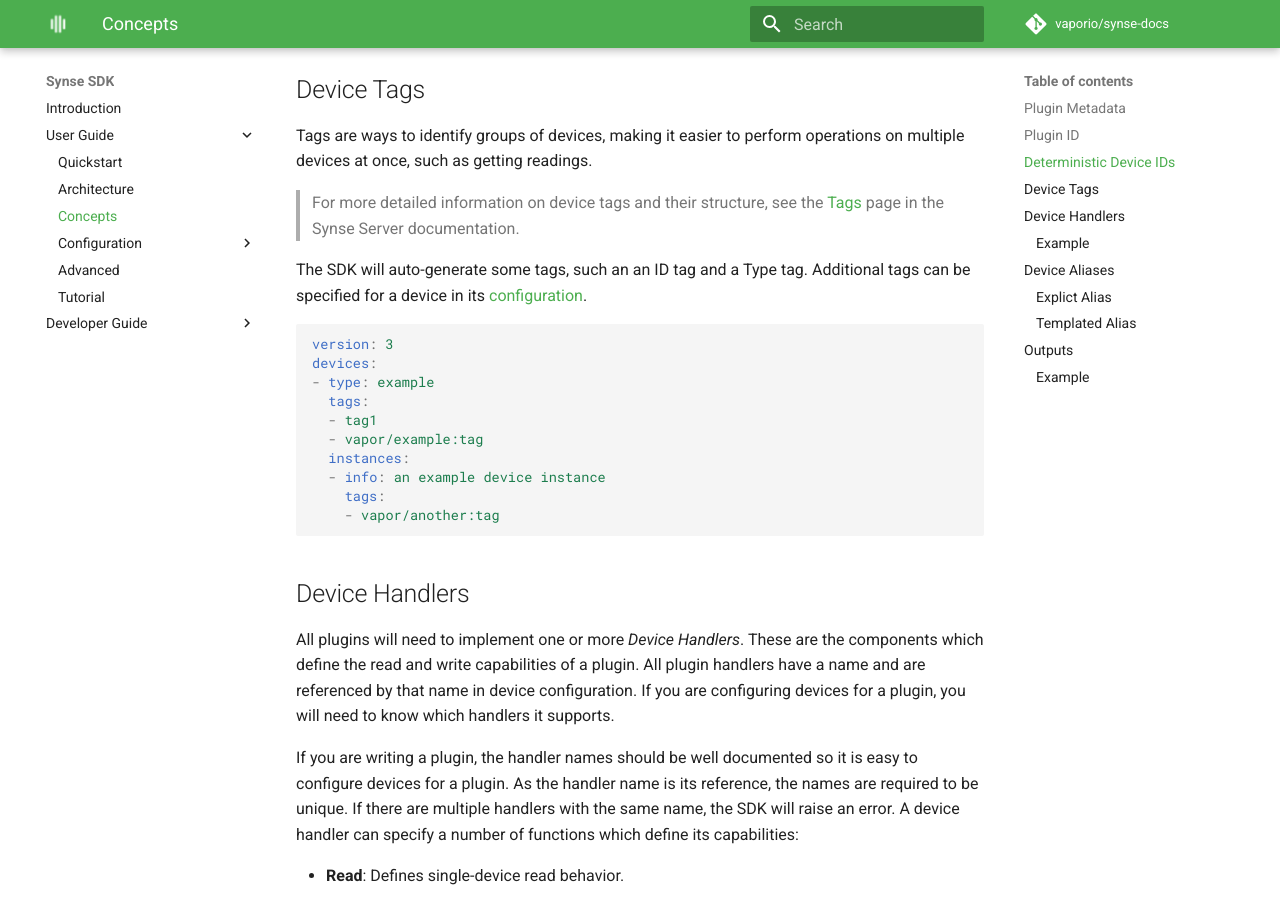
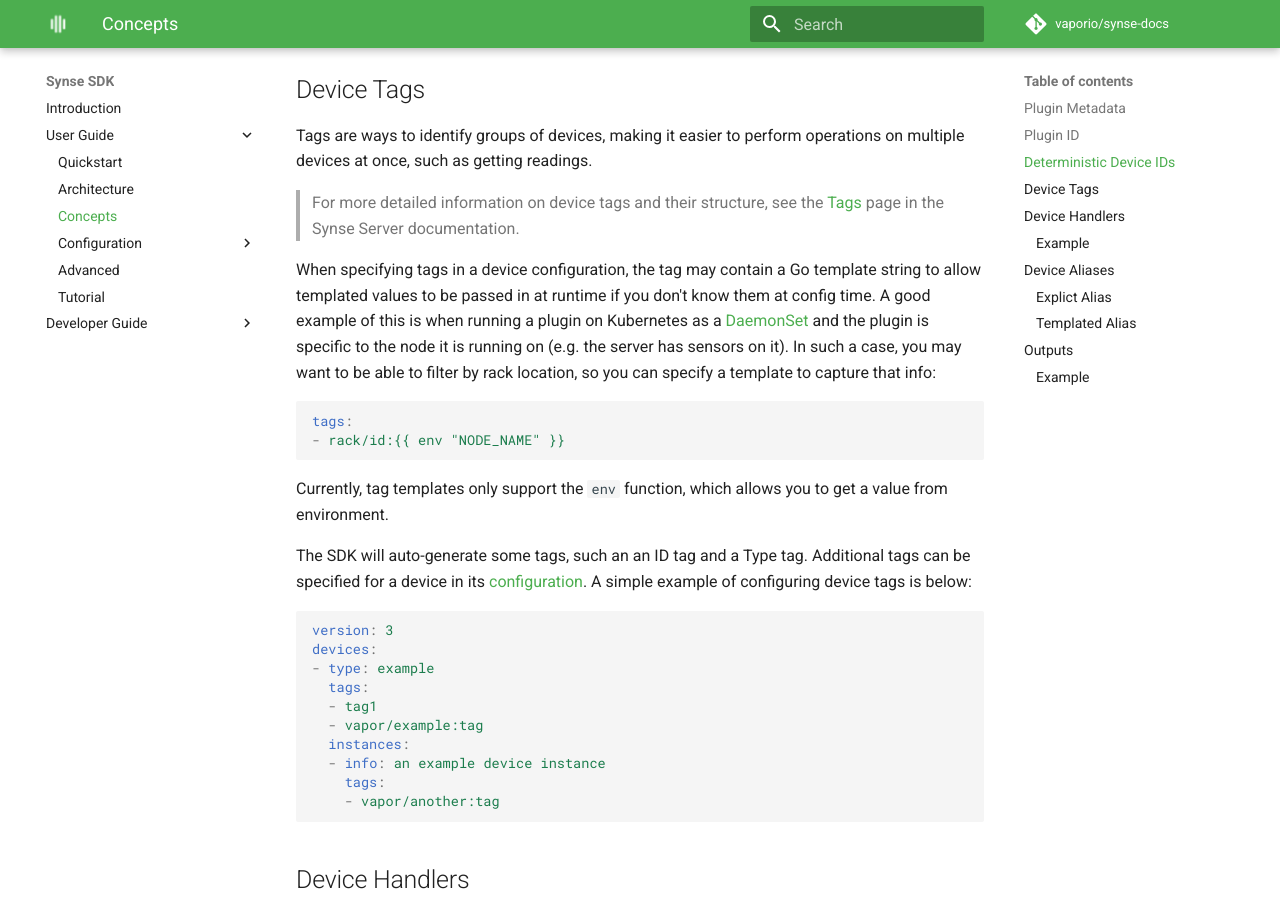
Before and after one commit to vapor-ware/synse-docs, an MkDocs documentation site: the page built from docs/sdk/user/concepts.md, in a window 1280 px wide and 900 px high, scrolled down 2284 px. Built offline with MkDocs 1.6.1 and Material for MkDocs 9.7.7, drawn with Linux system fonts in a browser that asks for light colours; comment, search, counter and statistics services are not loaded.

````diff
--- a/docs/sdk/user/concepts.md
+++ b/docs/sdk/user/concepts.md
@@ -104,8 +104,24 @@ at once, such as getting readings.
 > For more detailed information on device tags and their structure, see the [Tags](../../server/user/tags.md)
 > page in the Synse Server documentation.
 
+When specifying tags in a device configuration, the tag may contain a Go template string to allow
+templated values to be passed in at runtime if you don't know them at config time. A good example
+of this is when running a plugin on Kubernetes as a [DaemonSet](https://kubernetes.io/docs/concepts/workloads/controllers/daemonset/)
+and the plugin is specific to the node it is running on (e.g. the server has sensors on it). In
+such a case, you may want to be able to filter by rack location, so you can specify a template
+to capture that info:
+
+```yaml
+tags:
+- rack/id:{{ env "NODE_NAME" }}
+```
+
+Currently, tag templates only support the `env` function, which allows you to get a value from
+environment.
+
 The SDK will auto-generate some tags, such an an ID tag and a Type tag. Additional tags can be
 specified for a device in its [configuration](configuration.device.md#configuration-options).
+A simple example of configuring device tags is below:
 
 ```yaml
 version: 3
````
Also changed, not shown: docs/sdk/user/configuration.device.md (+16 -0 lines).
